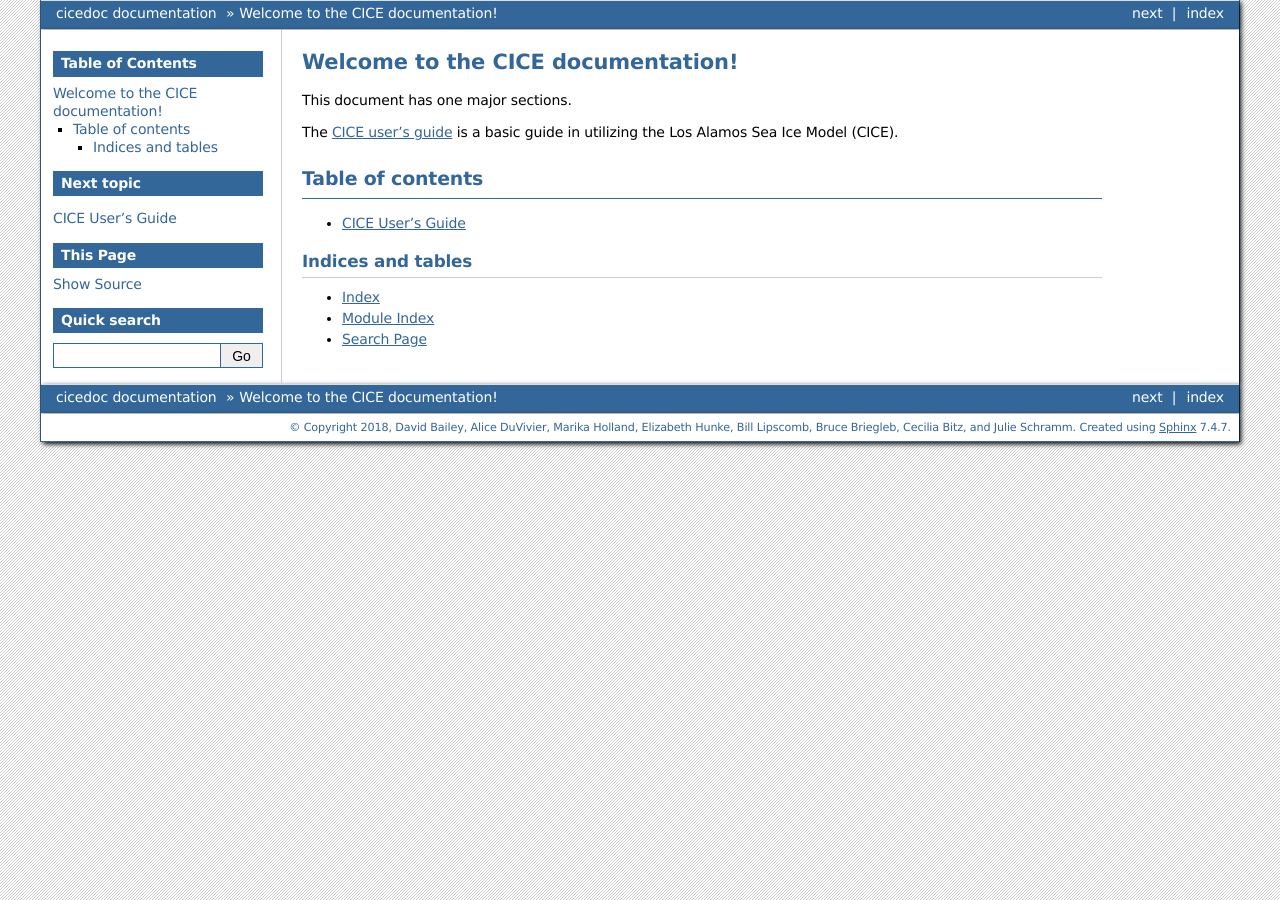
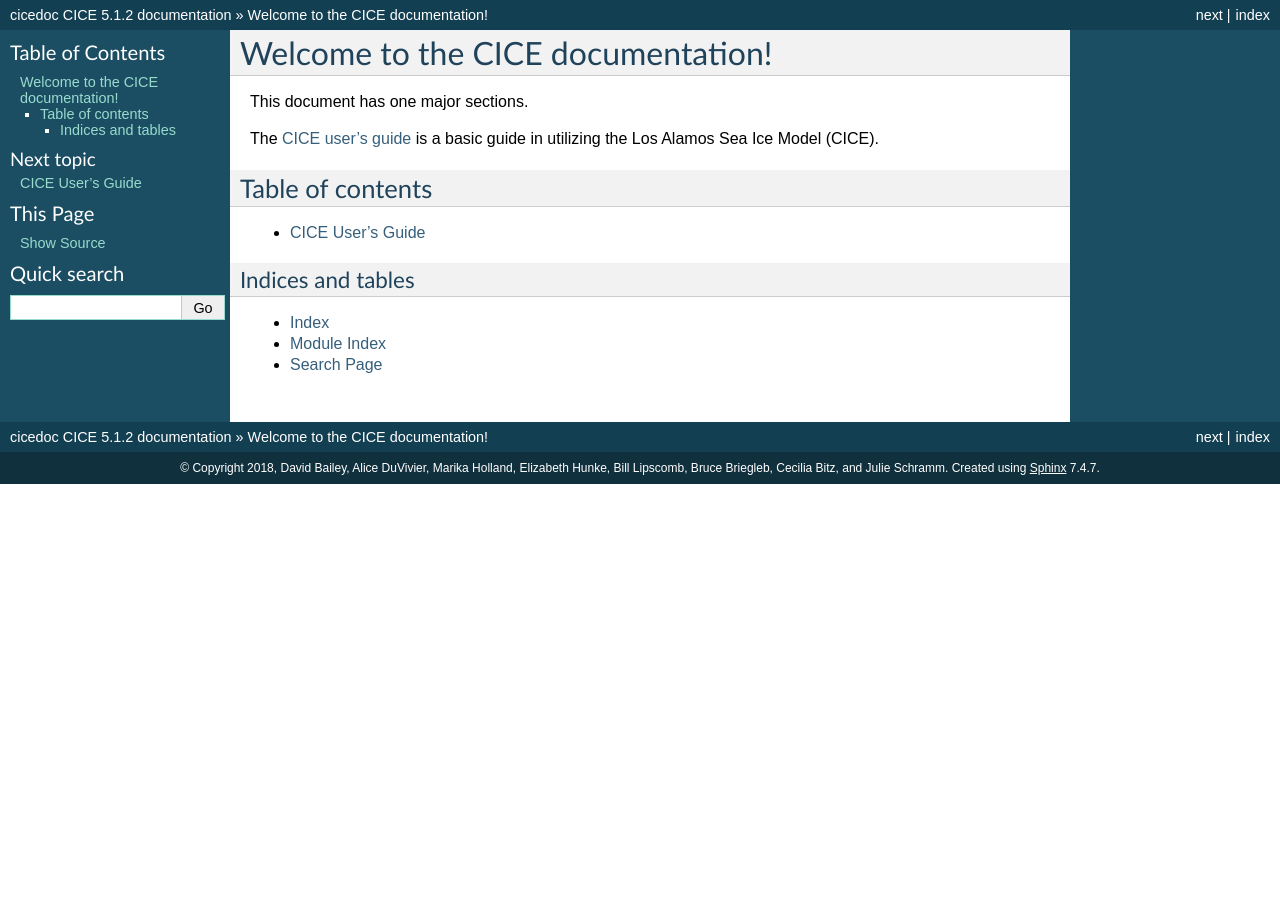
Before and after one commit to NCAR/CICE, a Sphinx documentation site: the page built from doc/source/index.rst, in a window 1280 px wide. Built offline with Sphinx 7.4.7, drawn with Linux system fonts in a browser that asks for light colours.

Commit message:
Switch to classic theme

```diff
--- a/doc/source/conf.py
+++ b/doc/source/conf.py
@@ -61,7 +61,7 @@
 # The short X.Y version.
 version = u''
 # The full version, including alpha/beta/rc tags.
-release = u''
+release = u'CICE 5.1.2'
 
 # The language for content autogenerated by Sphinx. Refer to documentation
 # for a list of supported languages.
@@ -87,13 +87,13 @@
 # The theme to use for HTML and HTML Help pages.  See the documentation for
 # a list of builtin themes.
 #
-html_theme = 'bizstyle'
+html_theme = 'classic'
 
 # Theme options are theme-specific and customize the look and feel of a theme
 # further.  For a list of options available for each theme, see the
 # documentation.
 #
-# html_theme_options = {}
+html_theme_options = {"stickysidebar": "true"}
 
 # Add any paths that contain custom static files (such as style sheets) here,
 # relative to this directory. They are copied after the builtin static files,
@@ -131,8 +131,8 @@
 # (source start file, target name, title,
 #  author, documentclass [howto, manual, or own class]).
 latex_documents = [
-    (master_doc, 'cicedoc.tex', u'cicedoc Documentation',
-     u'David Bailey, Alice DuVivier, Marika Holland, Elizabeth Hunke, Bill Lipscomb, Bruce Briegleb, Cecilia Bitz, and Julie Schramm', 'manual'),
+    (master_doc, 'cicedoc.tex', u'CESM CICE Users Guide',
+     u'David Bailey \\and Alice DuVivier \\and Marika Holland \\and Elizabeth Hunke \\and Bill Lipscomb \\and Bruce Briegleb  \\and Cecilia Bitz \\and Julie Schramm', 'manual'),
 ]
 
 
--- a/doc/source/users_guide/master_list.bib
+++ b/doc/source/users_guide/master_list.bib
@@ -34,10 +34,10 @@
   title =  "Ridging, strength, and stability in high-resolution sea ice models",
   journal = JGRO,
   year = "2007",
-  volume = {112},
-  number = {C03S91},
-  pages = {18pp},
-  url = {http://dx.doi.org/10.1029/2005JC003355}
+  volume = "112",
+  number = "C03S91",
+  pages = "18pp",
+  url = "http://dx.doi.org/10.1029/2005JC003355"
 }
 
 @Article{lipshunke04,
@@ -45,39 +45,39 @@
   title =  "Modeling sea ice transport using incremental remapping",
   journal =  MWR,
   year =         "2004",
-  volume =  {132},
-  pages =        {1341--1354}
+  volume =  "132",
+  pages =        "1341--1354"
 }
 @Manual{hunk03,
   author =  "E. C. Hunke and J. K. Dukowicz",
   title =  "The sea ice momentum equation in the free drift regime",
   organization = "Los Alamos National Laboratory,Tech. Rep. LA-UR-03-2219",
   year =         "2003",
-  pages =        {}
+  pages =        ""
 }
 @Article{hunk97,
   author =  "E. C. Hunke and J. K. Dukowicz",
   title =  "An elastic-viscous-plastic model for sea ice dynamics",
   journal =  JPO,
   year =         "1997",
-  volume =  {27},
-  pages =        {1849--1867}
+  volume =  "27",
+  pages =        "1849--1867"
 }
 @Article{bitz01,
   author =  "C. M. Bitz and M.M. Holland and M. Eby and A. J. Weaver",
   title =  "Simulating the ice-thickness distribution in a coupled climate model",
   journal =  JGR,
   year =  "2001",
-  volume =  {106},
-  pages =  {2441--2463}
+  volume =  "106",
+  pages =  "2441--2463"
 }
 @Article{lips01,
   author =  "W. H. Lipscomb ",
   title =  "Remapping the Thickness Distribution in Sea Ice Models",
   journal =  JGR,
   year   = "2001",
-  volume =      {106},
-  pages  =      {13,989--14,000}
+  volume =      "106",
+  pages  =      "13,989--14,000"
 }
 @Manual{cice15,
   author =  "E. C. Hunke and W. H. Lipscomb and A. K. Turner and N. Jeffery and Scott Elliott",
@@ -86,7 +86,7 @@
   organization = "T-3 Fluid Dynamics Group, Los Alamos National Laboratory,
                   Tech. Rep. LA-CC-06-012",
   year =  "2015",
-  pages =  {116}
+  pages =  "116"
 }
 @incollection{assur58,
   author =  "A. Assur",
@@ -95,8 +95,8 @@
   publisher = "Publs. Natl. Res. Coun. Wash.",
   address = "Washington, D.C.",
   year =  "1958",
-  volume = {598},
-  pages =  {106--138}
+  volume = "598",
+  pages =  "106--138"
 }
 @Manual{Briegleb02,
   author =  "B. P. Briegleb and C. M. Bitz and E. C. Hunke and W. H.
@@ -106,7 +106,7 @@
   organization = "National Center for Atmospheric Research",
   note         = "http://www.ccsm.ucar.edu/models/ice-csim4",
   year =  "2002",
-  pages =  {}
+  pages =  ""
 }
 @Manual{Briegleb07,
   author =  "B. P. Briegleb and B. Light",
@@ -116,7 +116,7 @@
   organization = "NCAR Technical Note NCAR/TN-472+STR, National Center for
                   Atmospheric Research, Boulder, Colorado",
   year =  "2007",
-  pages =  {}
+  pages =  ""
 }
 @Manual{Schramm02,
   author =  "J. L. Schramm",
@@ -124,7 +124,7 @@
   organization = "National Center for Atmospheric Research",
   note         = "http://www.ccsm.ucar.edu/models/ice-csim4",
   year =  "2002",
-  pages =  {}
+  pages =  ""
 }
 @Article{hunk01,
   author =  "E. C. Hunke",
@@ -132,8 +132,8 @@
                   Linearization issues",
   journal =  JCP,
   year =         "2001",
-  volume =  {170},
-  pages =        {18--38}
+  volume =  "170",
+  pages =        "18--38"
 }
 @Article{roth75b,
   author =  "Drew A. Rothrock",
@@ -176,7 +176,7 @@
                   model with energy-conserving thermodyanmics",
   organization = "U. of Washington  APL-UW TM 4-99",
   year =         "2000",
-  pages =        {}
+  pages =        ""
 }
 @Article{bitz99,
   author =       "C. M. Bitz and W. H. Lipscomb",
@@ -200,7 +200,7 @@
   organization = "National Center for Atmospheric Research",
   note         = "http://www.ccsm.ucar.edu/models/ice-csim4",
   year =         "2002",
-  pages =        {}
+  pages =        ""
 }
 @article{curry95,
   author =       "J. A. Curry and J.L. Schramm and E.E. Ebert",
@@ -217,25 +217,25 @@
                   albedo parameterizations",
   journal =      JGR,
   year   =      "2001",
-  volume =      {106},
-  pages  =      {15,345--15,355}
+  volume =      "106",
+  pages  =      "15,345--15,355"
 }
 @Article{dukb00,
   author =       "J. K. Dukowicz and J. R. Baumgardner",
   title =        "Incremental remapping as a transport/advection algorithm",
   journal =      JCP,
   year =         "2000",
-  volume =       {160},
-  pages =        {318--335}
+  volume =       "160",
+  pages =        "318--335"
 }
 @article{eber93,
   author =       "E. E. Ebert and J. A. Curry",
   title =        "An intermediate one-dimensional thermodynamic sea
                   ice model for investigating ice-atmosphere interactions",
-  year =         {1993},
+  year =         "1993",
   journal =      JGR,
-  VOLUME = {98},
-  PAGES = {10085--10109}
+  VOLUME = "98",
+  PAGES = "10085--10109"
 }
 @Article{flat92,
   author =       "Gregory M. Flato and William D. Hibler",
@@ -312,8 +312,8 @@
                    sphere--Effect of metric terms},
    journal =      MWR,
    year =         "2002",
-   volume =       {130},
-   pages =        {1848--1865}
+   volume =       "130",
+   pages =        "1848--1865"
 }
 @Article{krey00,
   author =       "M. Kreyscher and M.Harder and P.Lemke and G.M.Flato",
@@ -340,27 +340,27 @@
         AUTHOR = {G. A. Maykut and N. Untersteiner},
         TITLE = {Some Results from a Time-dependent Thermodynamic
                   Model of Sea Ice},
-        YEAR = {1971},
+        YEAR = 1971,
         JOURNAL = JGR,
-        VOLUME = {76},
-        PAGES = {1550--1575}
+        VOLUME = 76,
+        PAGES = "1550--1575"
 }
 @ARTICLE{mayk87,
         AUTHOR = {G. A. Maykut and D.K. Perovich},
         TITLE = {The role of shortwave radiation in the summer decay
                   of a sea ice cover},
-        YEAR = {1987},
+        YEAR = 1987,
         JOURNAL = JGR,
-        VOLUME = {92},
-        PAGES = {7032--7044}
+        VOLUME = 92,
+        PAGES = "7032--7044"
 }
 @ARTICLE{mcph92,
         AUTHOR = {Miles G. McPhee},
         TITLE = {Turbulent heat flux in the upper ocean under sea ice},
-        YEAR = {1992},
+        YEAR = 1992,
         JOURNAL = JGR,
-        VOLUME = {97},
-        PAGES = {5365--5379}
+        VOLUME = 97,
+        PAGES = "5365--5379"
 }
 @Manual{flxcpl96,
   author = "F. O. Bryan and B. G. Kauffman and W. G. Large and P. R. Gent",
@@ -368,7 +368,7 @@
   organization = "NCAR Technical Note NCAR/TN-424+STR, National Center for
                   Atmospheric Research, Boulder, Colorado",
   year =         "1996",
-  pages =        {}
+  pages =        ""
 }
 @InCollection{ono67,
   author = "N. Ono",
@@ -400,10 +400,10 @@
         AUTHOR = {A. J. Semtner},
         TITLE = {A Model for the Thermodynamic Growth of Sea Ice in
                   Numerical Investigations of Climate},
-        YEAR = {1976},
+        YEAR = 1976,
         JOURNAL = JPO,
-        VOLUME = {6},
-        PAGES = {379--389}
+        VOLUME = 6,
+        PAGES = "379--389"
 }
 @Article{smol83,
   author =       "P. K. Smolarkiewicz",
@@ -427,10 +427,10 @@
         AUTHOR = {H. L. Stern and D. A. Rothrock and R. Kwok},
         TITLE = {Open water production in {Arctic} sea
                 ice: satellite measurements and model parameterizations},
-        YEAR = {1995},
+        YEAR = 1995,
         JOURNAL = JGR,
-        VOLUME = {100},
-        PAGES = {20,601--20,612}
+        VOLUME = 100,
+        PAGES = "20,601--20,612"
 }
 @Article{thor75,
   author =       "Alan S. Thorndike and Drew. S. Rothrock and Gary
@@ -463,16 +463,16 @@
   title =  "Impacts of a mushy‐layer thermodynamic approach in global sea‐ice simulations using the {CICE} sea‐ice model",
   journal =  JGRO,
   year = "2015",
-  volume =  {120},
-  pages = {1253--1275},
-  url = {http://dx.doi.org/10.1002/2014JC010358}
+  volume =  120,
+  pages = "1253--1275",
+  url = "http://dx.doi.org/10.1002/2014JC010358"
 }
 @Article{hunke13,
   author =  "E. C. Hunke and D. A. Hebert and O. Lecomte",
   title =  "Level-ice melt ponds in the {Los Alamos} sea ice model, {CICE}",
   journal =  OM,
   year = "2013",
-  volume =  {71},
-  pages = {26--42},
-  url = {http://dx.doi.org/10.1016/j.ocemod.2012.11.008}
+  volume =  71,
+  pages = "26--42",
+  url = "http://dx.doi.org/10.1016/j.ocemod.2012.11.008"
 }
```
